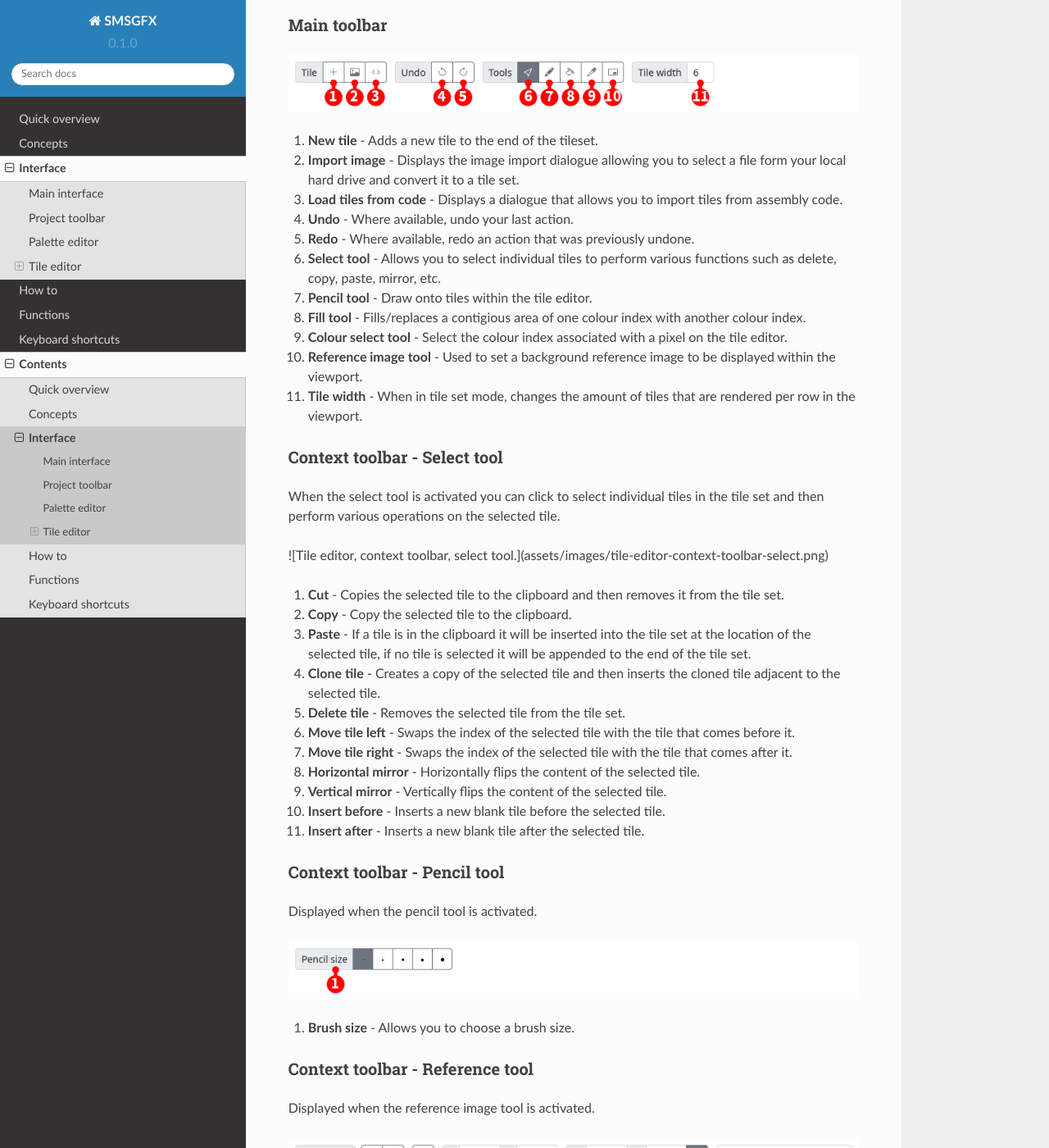
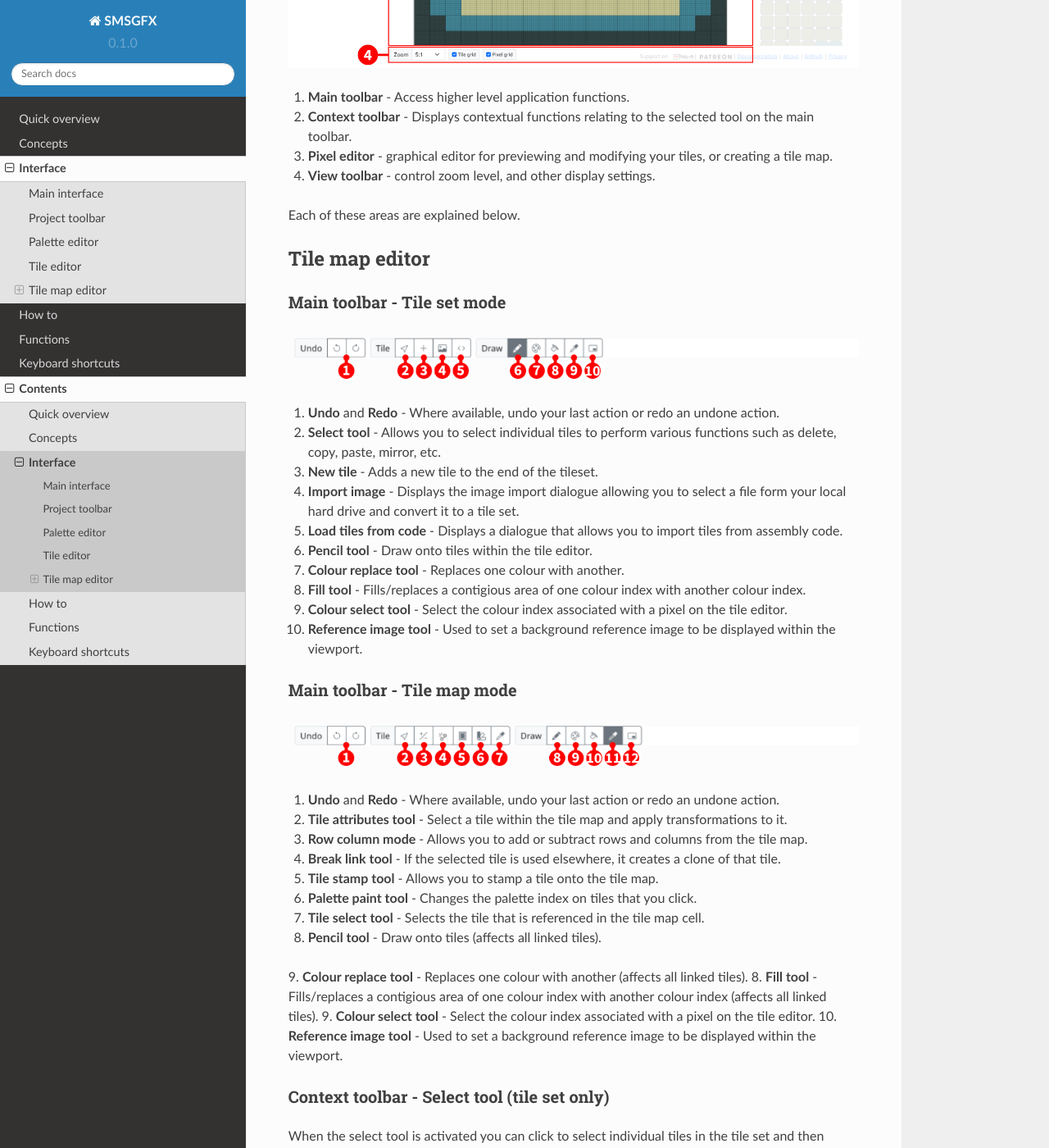
Before and after one commit to NicDoesCode/SMSGFX-docs, a Sphinx documentation site: the page built from docs/source/interface.rst, in a window 1280 px wide and 1400 px high, scrolled down 3938 px. Shown: the whole window at 82% size. Built offline with Sphinx 7.4.7 and the Read the Docs theme 2.0.0, drawn with Linux system fonts in a browser that asks for light colours; some of the changed text lies outside the part shown.

Commit message:
Documentation updates - Update index/home page. - Update quick overview page. - Update user interface page.

```diff
--- a/docs/source/interface.rst
+++ b/docs/source/interface.rst
@@ -3,14 +3,15 @@
 
 Main interface
 --------------
-The SMSGFX interface can be split into three main areas:
+The SMSGFX interface can be split into four main areas:
 
 .. image:: assets/images/ui-overview.png
     :alt: UI overview.
 
-#. **Project toolbar** - Manage your projects, import and export files.
-#. **Palette editor** - Create and manage colour palettes.
-#. **Tile editor** - Create and edit your graphics tiles.
+1. **Project toolbar** - Manage your projects, import and export files.
+2. **Palette editor** - Create and manage colour palettes.
+3. **Tile editor** - Create and edit your graphics tiles.
+4. **Tile manager** - Define and manage your tile maps, tile sets and select from the tile palette.
 
 These areas can be further divided as below.
 
@@ -23,8 +24,10 @@
 
 #. Show the **project menu** (see below).
 #. **Project name** - Displays the project name, click and type in this field to change the project name.
+#. **Feedback button** - Displays a feedback form so that you can leave feedback on this application.
 #. **Export code** - Converts the entire project to assembly code and displays it in a window so that you can download it.
 #. **Export image** - Download the displayed tile set as a PNG image.
+#. Show the **options menu** (see below).
 
 The project menu is where you manage your loaded projects.
 
@@ -33,11 +36,12 @@
 
 #. **Project name** - Displays the project name, click and type in this field to change the project name.
 #. Save the current project as a JSON file.
-#. **Project list** - Shows all of the projects that are in browser memory, click the title of a project to load it instantly.
+#. Click your desired system to create a project for that system. The new project window will be shown.
+#. **Project list** - Shows all of the projects that are in browser memory, click the title of a project to load it.
 #. Remove/delete a project from browser memory (this can not be undone, please save your project as JSON first!).
-#. Create a new project in browser memory, the newly created project is loaded instantly.
 #. Load a project from a previously exported JSON file.
-#. Click the project menu (you can also click outside the project menu or press the `ESC` key.)
+#. Show the welcome screen.
+#. Close the project menu (you can also click outside the project menu or press the `ESC` key.)
 
 Palette editor
 --------------
@@ -48,55 +52,81 @@
 
 1. Add a new palette with default colours and system selection.
 2. Import a colour palette from assembly code.
-3. Palette friendly name, click and type into this field to edit.
-4. Palette selector drop-down.
-5. System selection, choose between Sega Master System and Game Gear. Changing this option will affect the exported palette code and also how colours appear in the tile editor.
-6. Palette colour slots.
+3. Palette selector drop-down.
+4. Selected palette name, click and type into this field to edit.
+5. Edit button to change the name of the selected palette.
+6. System selection, if the project type allows it, you can choose between systems. Changing this option will affect the exported palette code and also how colours appear in the tile editor.
+7. Palette colour slots.
      - Single click a colour slot to select that colour.
      - Double click a colour slot to display the colour editor window.
      - Currently selected colour is highlighted with a dark outline.
      - As you move the mouse over the tile editor, the colour index that appears underneath the cursor is given a lighter outline.
-7. Enable "Emulate system colours" if you would like to snap colour display to the closest compatible colour for the given system, otherwise the colour will be rendered in the exact R, G, B values you entered.
-8. Clones the currently displayed palette as a new palette.
-9. Removes/deletes the currently displayed colour palette.
-10. With a colour selected, you can adjust the values here to modify the selected colour index, or click the "SMS colours" tab to pick from the entire SMS palette of 64 colours.
+8. Enable "Emulate system colours" if you would like to snap colour display to the closest compatible colour for the given system, otherwise the colour will be rendered in the exact R, G, B values you entered.
+9. Clone the selected palette.
+10. Removes (or delete) the selected palette.
+11. Palette selector, other palettes are shown in this list, click their name to edit them.
+12. Colour picker, to edit the selected colour index, the available options will depend on the project type.
 
 Tile editor
 -----------
-The tile editor is where you create and draw your tiles, the editor itself can be split into several sections as below:
+Where you create and draw your tiles, or arrange your tile maps.
+
+The editor itself can be split into several sections as below:
 
 .. image:: assets/images/tile-editor-overview.png
     :alt: Tile editor overview.
 
 1. **Main toolbar** - Access higher level application functions.
 2. **Context toolbar** - Displays contextual functions relating to the selected tool on the main toolbar.
-3. **Pixel editor** - graphical editor for previewing and modifying your tiles.
+3. **Pixel editor** - graphical editor for previewing and modifying your tiles, or creating a tile map.
 4. **View toolbar** - control zoom level, and other display settings.
 
 Each of these areas are explained below.
 
-Main toolbar
-~~~~~~~~~~~~
-.. image:: assets/images/tile-editor-main-toolbar.png
-    :alt: Tile editor, main toolbar.
+Tile map editor
+---------------
 
-1. **New tile** - Adds a new tile to the end of the tileset.
-2. **Import image** - Displays the image import dialogue allowing you to select a file form your local hard drive and convert it to a tile set.
-3. **Load tiles from code** - Displays a dialogue that allows you to import tiles from assembly code.
-4. **Undo** - Where available, undo your last action.
-5. **Redo** - Where available, redo an action that was previously undone.
-6. **Select tool** - Allows you to select individual tiles to perform various functions such as delete, copy, paste, mirror, etc.
-7. **Pencil tool** - Draw onto tiles within the tile editor.
+Main toolbar - Tile set mode
+~~~~~~~~~~~~~~~~~~~~~~~~~~~~~
+.. image:: assets/images/tile-editor-main-toolbar-tile-set.png
+    :alt: Tile editor, main toolbar, tile set mode.
+
+1. **Undo** and **Redo** - Where available, undo your last action or redo an undone action.
+2. **Select tool** - Allows you to select individual tiles to perform various functions such as delete, copy, paste, mirror, etc.
+3. **New tile** - Adds a new tile to the end of the tileset.
+4. **Import image** - Displays the image import dialogue allowing you to select a file form your local hard drive and convert it to a tile set.
+5. **Load tiles from code** - Displays a dialogue that allows you to import tiles from assembly code.
+6. **Pencil tool** - Draw onto tiles within the tile editor.
+7. **Colour replace tool** - Replaces one colour with another.
 8. **Fill tool** - Fills/replaces a contigious area of one colour index with another colour index.
 9. **Colour select tool** - Select the colour index associated with a pixel on the tile editor.
 10. **Reference image tool** - Used to set a background reference image to be displayed within the viewport.
-11. **Tile width** - When in tile set mode, changes the amount of tiles that are rendered per row in the viewport.
 
-Context toolbar - Select tool
+Main toolbar - Tile map mode
 ~~~~~~~~~~~~~~~~~~~~~~~~~~~~~
+.. image:: assets/images/tile-editor-main-toolbar-tile-map.png
+    :alt: Tile editor, main toolbar, tile map mode.
+
+1. **Undo** and **Redo** - Where available, undo your last action or redo an undone action.
+2. **Tile attributes tool** - Select a tile within the tile map and apply transformations to it.
+3. **Row column mode** - Allows you to add or subtract rows and columns from the tile map.
+4. **Break link tool** - If the selected tile is used elsewhere, it creates a clone of that tile.
+5. **Tile stamp tool** - Allows you to stamp a tile onto the tile map.
+6. **Palette paint tool** - Changes the palette index on tiles that you click.
+7. **Tile select tool** - Selects the tile that is referenced in the tile map cell.
+8. **Pencil tool** - Draw onto tiles (affects all linked tiles).
+9. **Colour replace tool** - Replaces one colour with another (affects all linked tiles).
+8. **Fill tool** - Fills/replaces a contigious area of one colour index with another colour index (affects all linked tiles).
+9. **Colour select tool** - Select the colour index associated with a pixel on the tile editor.
+10. **Reference image tool** - Used to set a background reference image to be displayed within the viewport.
+
+Context toolbar - Select tool (tile set only)
+~~~~~~~~~~~~~~~~~~~~~~~~~~~~~~~~~~~~~~~~~~~~~
 When the select tool is activated you can click to select individual tiles in the tile set and then perform various operations on the selected tile.
+Only available in tile set mode.
 
-![Tile editor, context toolbar, select tool.](assets/images/tile-editor-context-toolbar-select.png)
+.. image:: assets/images/tile-editor-context-toolbar-select.png
+    :alt: Tile editor, context toolbar, select tool.
 
 1. **Cut** - Copies the selected tile to the clipboard and then removes it from the tile set.
 2. **Copy** - Copy the selected tile to the clipboard.
@@ -110,14 +140,16 @@
 10. **Insert before** - Inserts a new blank tile before the selected tile.
 11. **Insert after** - Inserts a new blank tile after the selected tile.
 
-Context toolbar - Pencil tool
-~~~~~~~~~~~~~~~~~~~~~~~~~~~~~
+Context toolbar - Pencil and replace colour tools
+~~~~~~~~~~~~~~~~~~~~~~~~~~~~~~~~~~~~~~~~~~~~~~~~~
 Displayed when the pencil tool is activated.
 
 .. image:: assets/images/tile-editor-context-toolbar-pencil.png
     :alt: Tile editor, context toolbar, pencil tool.
 
 1. **Brush size** - Allows you to choose a brush size.
+2. **Clamp to tile** - Limits changes to only within the tile that you clicked on.
+3. **Break links** - Tile map only. If you draw onto a tile that is linked to other tiles, that link will be broken so that only the tile that you drew on will be affected.
 
 Context toolbar - Reference tool
 ~~~~~~~~~~~~~~~~~~~~~~~~~~~~~~~~
@@ -136,6 +168,52 @@
 8. **Maintain aspect ratio** - When resizing the reference image enabling this option will maintain the horizontal or vertical proportions of the reference image.
 9. **Display style** - Choose the way in which the reference image is displayed, it can be drawn in-place of a colour, or overlayed over the entire image.
 
+Context toolbar - Tile attributes tool (tile map only)
+~~~~~~~~~~~~~~~~~~~~~~~~~~~~~~~~~~~~~~~~~~~~~~~~~~~~~~
+This is the toolbar that appears when you select the tile attributes tool while in tile map mode.
+
+.. image:: assets/images/tile-editor-context-toolbar-tile-attributes.png
+    :alt: Tile editor, context toolbar, tile attributes tool.
+
+1. **Mirror horizontally** - Sets the mirror horizontal attribute of the tile map tile, when the target system supports it.
+2. **Mirror vertically** - Sets the mirror vertical attribute of the tile map tile, when the target system supports it.
+3. **Priority** - Sets the priority flag on the tile, making the tile render over sprites, when the target system supports it.
+4. **Palette slot** - Change the palette slot that the tile map tile uses.
+
+Context toolbar - Row and column mode (tile map only)
+~~~~~~~~~~~~~~~~~~~~~~~~~~~~~~~~~~~~~~~~~~~~~~~~~~~~~~
+This is the toolbar that appears when you select the row and column tool while in tile map mode.
+
+.. image:: assets/images/tile-editor-context-toolbar-row-column-mode.png
+    :alt: Tile editor, context toolbar, row and column mode.
+
+1. **Add row** - Changes to add row mode.
+2. **Remove row** - Changes to delete row mode.
+3. **Add column** - Changes to add column mode.
+4. **Remove column** - Changes to delete column mode.
+5. **Fill mode** - When a new row or column is added, this changes the way that adding required tiles to the tile map is handled.
+
+Context toolbar - Tile stamp (tile map only)
+~~~~~~~~~~~~~~~~~~~~~~~~~~~~~~~~~~~~~~~~~~~~~~~~~~~~~~
+The tile stamp tool is like a paint brush that paints a particular tile onto a tile map.
+
+By default the tile that you've selected in the tile palette is used, but you can also define a tile pattern from other tiles in your tile map.
+
+.. image:: assets/images/tile-editor-context-toolbar-tile-stamp.png
+    :alt: Tile editor, context toolbar, tile stamp mode.
+
+1. **Define pattern** - By default the currently selected tile will be stamped, when you click this button, click into the tile map image and drag to define a pattern to stamp instead.
+2. **Clear pattern** - Clears the defined pattern and returns to stamping the selected tile.
+
+Context toolbar - Palette paint (tile map only)
+~~~~~~~~~~~~~~~~~~~~~~~~~~~~~~~~~~~~~~~~~~~~~~~~~~~~~~
+The palette paint tool is like a paint brush that paints a palette index onto numerous tiles.
+
+.. image:: assets/images/tile-editor-context-toolbar-palette-paint.png
+    :alt: Tile editor, context toolbar, palette paint mode.
+
+1. **Select slot** - Choose the palette slot that will be assigned to tiles as you paint over them.
+
 Context toolbar - View toolbar
 ~~~~~~~~~~~~~~~~~~~~~~~~~~~~~~
 .. image:: assets/images/tile-editor-view-toolbar.png
--- a/docs/source/quick-overview.rst
+++ b/docs/source/quick-overview.rst
@@ -1,8 +1,8 @@
 Quick overview
 ==============
 
-SMSGFX is an easy to use, browser based tile editor that helps you make graphics for retro games
-consoles, currently we support the following consoles:
+SMSGFX is a free and easy to use, browser based tile editor that helps you make graphics for retro games
+consoles, currently supporting:
 
 * Sega Game Gear
 * Sega Master System
```
Also changed, not shown: docs/source/index.rst (+11 -5 lines), docs/source/assets/images/home-page-banner.png, docs/source/assets/images/palette-editor.png, docs/source/assets/images/project-menu.png, docs/source/assets/images/project-toolbar.png, docs/source/assets/images/tile-editor-context-toolbar-palette-paint.png (added), docs/source/assets/images/tile-editor-context-toolbar-pencil.png, docs/source/assets/images/tile-editor-context-toolbar-row-column-mode.png (added), docs/source/assets/images/tile-editor-context-toolbar-tile-attributes.png (added), docs/source/assets/images/tile-editor-context-toolbar-tile-stamp.png (added), docs/source/assets/images/tile-editor-main-toolbar-tile-map.png (added), docs/source/assets/images/tile-editor-main-toolbar-tile-set.png (added), docs/source/assets/images/tile-editor-overview.png, docs/source/assets/images/ui-overview.png.
